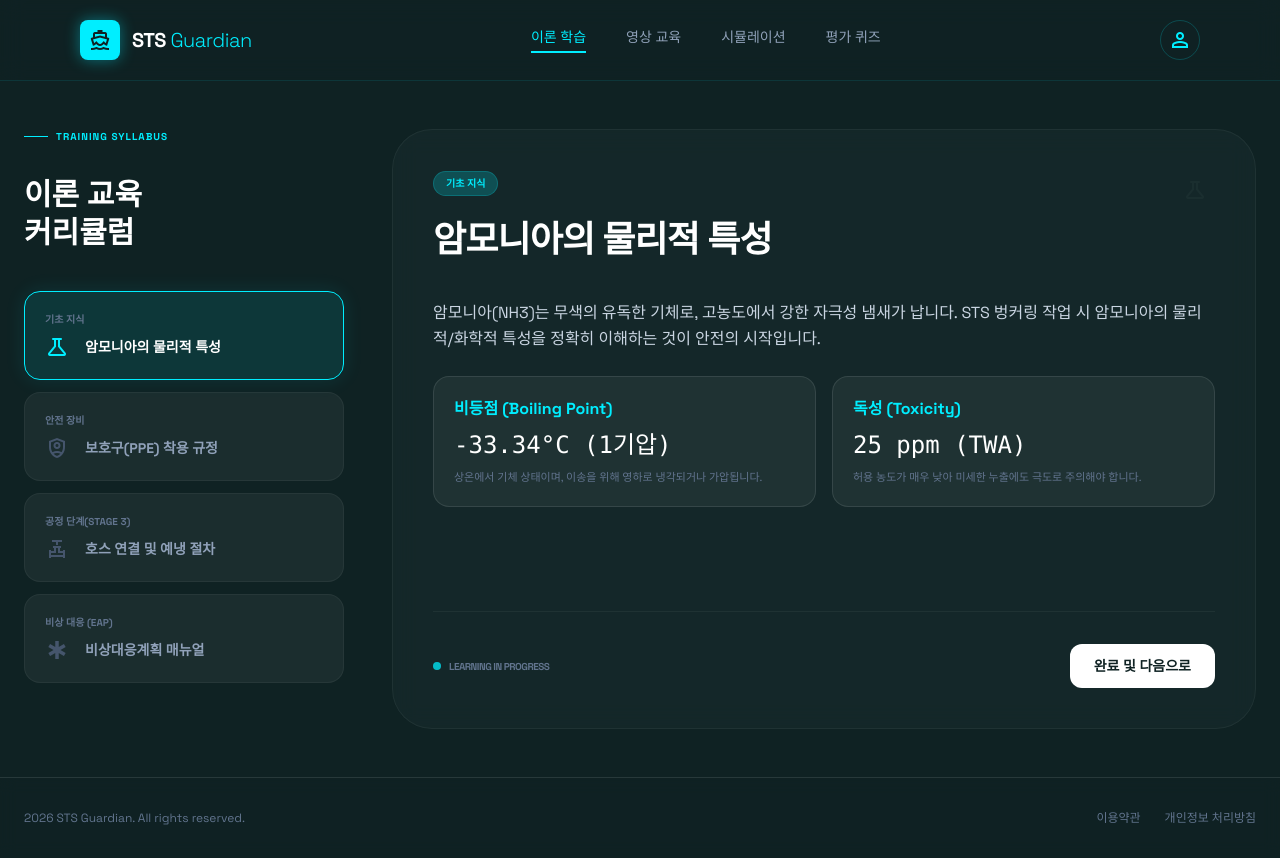
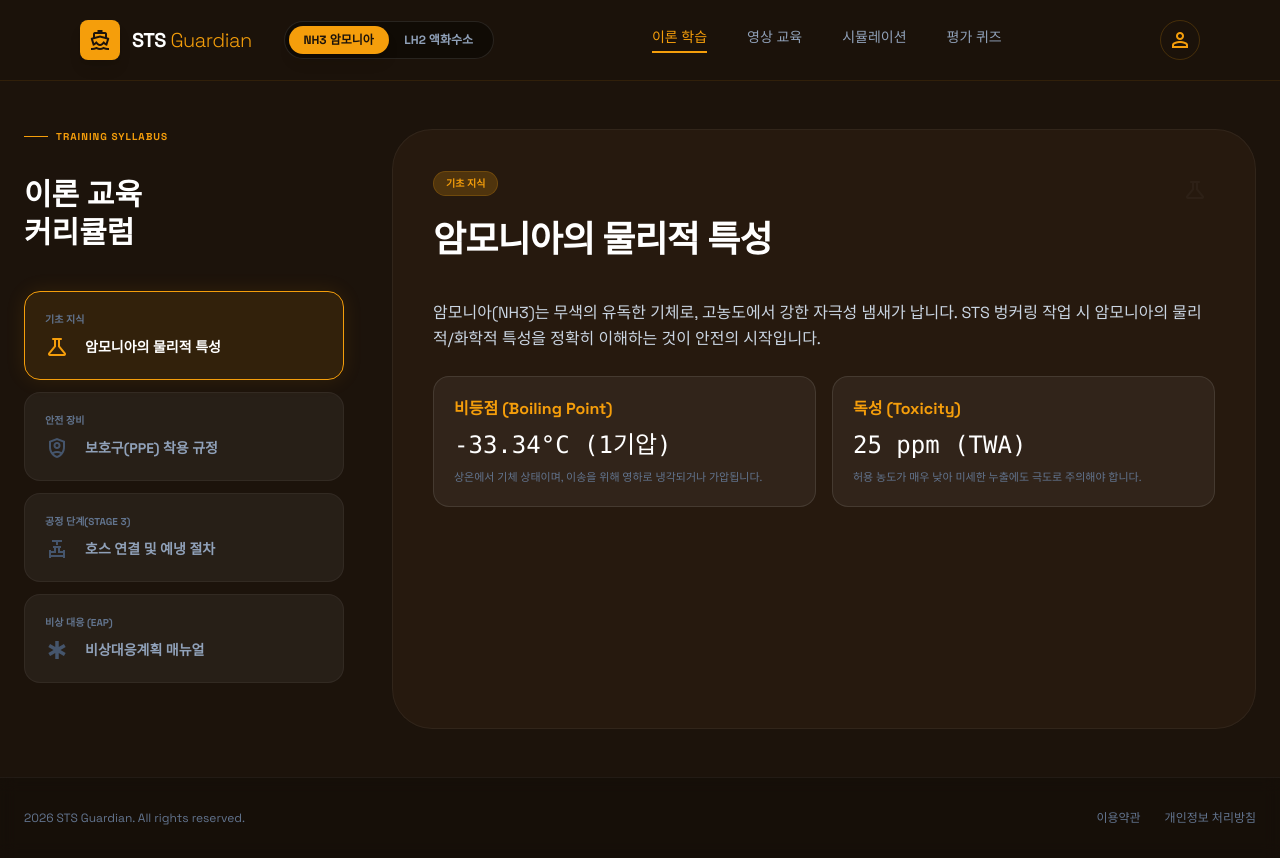
Before and after one commit to jaehyeok-99/STS-Guardian, a React (Vite) app: page / in a window 1280 px wide. Both pictures are taken after a click on the link "이론 학습". Built offline with nearby package versions, Linux system fonts and the light colour scheme.

Commit message:
feat(lh2): implement dynamic LH2 placeholders and UI refinements

```diff
--- a/src/App.jsx
+++ b/src/App.jsx
@@ -1,4 +1,4 @@
-import { useState } from 'react'
+import { useState, useEffect } from 'react'
 import { motion, AnimatePresence } from 'framer-motion'
 import Header from './components/Header'
 import Home from './pages/Home'
@@ -9,21 +9,26 @@ import Quiz from './pages/Quiz'
 
 function App() {
   const [currentPage, setCurrentPage] = useState('home')
+  const [fuelType, setFuelType] = useState('NH3')
+
+  useEffect(() => {
+    document.documentElement.setAttribute('data-theme', fuelType.toLowerCase());
+  }, [fuelType]);
 
   const renderPage = () => {
     switch (currentPage) {
       case 'home':
-        return <Home setCurrentPage={setCurrentPage} />
+        return <Home setCurrentPage={setCurrentPage} fuelType={fuelType} />
       case 'theory':
-        return <Theory />
+        return <Theory fuelType={fuelType} />
       case 'video':
-        return <Video />
+        return <Video fuelType={fuelType} />
       case 'simulation':
-        return <Simulation />
+        return <Simulation fuelType={fuelType} />
       case 'quiz':
-        return <Quiz />
+        return <Quiz fuelType={fuelType} />
       default:
-        return <Home setCurrentPage={setCurrentPage} />
+        return <Home setCurrentPage={setCurrentPage} fuelType={fuelType} />
     }
   }
 
@@ -34,13 +39,13 @@ function App() {
   }
 
   return (
-    <div className="flex flex-col min-h-screen bg-background-dark text-slate-100 font-display overflow-x-hidden">
-      <Header currentPage={currentPage} setCurrentPage={setCurrentPage} />
+    <div className="flex flex-col min-h-screen bg-background-dark text-slate-100 font-display overflow-x-hidden transition-colors duration-500">
+      <Header currentPage={currentPage} setCurrentPage={setCurrentPage} fuelType={fuelType} setFuelType={setFuelType} />
 
       <main className="flex-grow">
         <AnimatePresence mode="wait">
           <motion.div
-            key={currentPage}
+            key={`${currentPage}-${fuelType}`}
             initial="initial"
             animate="animate"
             exit="exit"
@@ -52,12 +57,12 @@ function App() {
         </AnimatePresence>
       </main>
 
-      <footer className="bg-background-dark/80 backdrop-blur-sm border-t border-border-dark py-8 px-6 mt-auto">
+      <footer className="bg-black/20 backdrop-blur-sm border-t border-white/5 py-8 px-6 mt-auto">
         <div className="max-w-7xl mx-auto flex flex-col md:flex-row justify-between items-center gap-4 text-slate-500 text-xs text-center md:text-left">
           <p>2026 STS Guardian. All rights reserved.</p>
           <div className="flex gap-6">
-            <a href="#" className="hover:text-primary transition-colors">이용약관</a>
-            <a href="#" className="hover:text-primary transition-colors">개인정보 처리방침</a>
+            <a href="#" className="transition-colors hover:text-primary">이용약관</a>
+            <a href="#" className="transition-colors hover:text-primary">개인정보 처리방침</a>
           </div>
         </div>
       </footer>
--- a/src/components/Header.jsx
+++ b/src/components/Header.jsx
@@ -1,6 +1,6 @@
 import { useState } from 'react';
 
-function Header({ currentPage, setCurrentPage }) {
+function Header({ currentPage, setCurrentPage, fuelType, setFuelType }) {
     const [isMobileMenuOpen, setIsMobileMenuOpen] = useState(false);
 
     const handleNavClick = (page) => {
@@ -9,19 +9,42 @@ function Header({ currentPage, setCurrentPage }) {
     };
 
     return (
-        <header className="sticky top-0 z-50 w-full border-b border-primary/10 bg-background-dark/80 backdrop-blur-md">
+        <header className="sticky top-0 z-50 w-full border-b transition-colors duration-500 bg-background-dark/80 backdrop-blur-md border-primary/10">
             <div className="max-w-7xl mx-auto px-6 lg:px-20 h-20 flex items-center justify-between">
+                <div className="flex items-center gap-8">
                     {/* Logo */}
                     <div
                         className="flex items-center gap-3 cursor-pointer group"
                         onClick={() => setCurrentPage('home')}
                     >
-                    <div className="w-10 h-10 bg-primary flex items-center justify-center rounded-lg shadow-[0_0_15px_rgba(0,238,255,0.4)] group-hover:scale-110 transition-transform">
+                        <div className="w-10 h-10 flex items-center justify-center rounded-lg shadow-lg group-hover:scale-110 transition-all duration-300 bg-primary shadow-[0_0_15px_var(--glow-color)]">
                             <span className="material-symbols-outlined text-background-dark font-bold">directions_boat</span>
                         </div>
-                    <h1 className="text-xl font-bold tracking-tight text-white">
-                        STS <span className="text-primary font-light">Guardian</span>
+                        <h1 className="text-xl font-bold tracking-tight text-white hidden sm:block">
+                            STS <span className="font-light transition-colors text-primary">Guardian</span>
                         </h1>
+                    </div>
+
+                    {/* Fuel Toggle Switch */}
+                    <div className="flex bg-black/40 border border-white/10 p-1 rounded-full items-center relative">
+                        <button
+                            onClick={() => setFuelType('NH3')}
+                            className={`px-3 py-1.5 rounded-full text-[11px] sm:text-xs font-bold transition-all z-10 w-[80px] sm:w-[100px] text-center ${fuelType === 'NH3' ? 'text-background-dark' : 'text-slate-400 hover:text-white'}`}
+                        >
+                            NH3 암모니아
+                        </button>
+                        <button
+                            onClick={() => setFuelType('LH2')}
+                            className={`px-3 py-1.5 rounded-full text-[11px] sm:text-xs font-bold transition-all z-10 w-[80px] sm:w-[100px] text-center ${fuelType === 'LH2' ? 'text-background-dark' : 'text-slate-400 hover:text-white'}`}
+                        >
+                            LH2 액화수소
+                        </button>
+
+                        {/* Sliding Background */}
+                        <div
+                            className={`absolute top-1 bottom-1 w-[80px] sm:w-[100px] rounded-full transition-all duration-300 shadow-lg bg-primary shadow-[0_0_15px_var(--glow-color)] ${fuelType === 'LH2' ? 'left-[84px] sm:left-[104px]' : 'left-1'}`}
+                        />
+                    </div>
                 </div>
 
                 {/* Navigation (Desktop) */}
--- a/src/index.css
+++ b/src/index.css
@@ -1,13 +1,13 @@
 @import "tailwindcss";
 
 @theme {
-  --color-primary: #00eeff;
-  --color-secondary: #0077ff;
+  --color-primary: var(--app-primary);
+  --color-secondary: var(--app-secondary);
   --color-background-light: #f5f8f8;
-  --color-background-dark: #0f2223;
-  --color-surface-dark: #162e30;
-  --color-border-dark: #27393a;
-  --color-card-bg: #162a2b;
+  --color-background-dark: var(--app-bg-dark);
+  --color-surface-dark: var(--app-surface-dark);
+  --color-border-dark: var(--app-border-dark);
+  --color-card-bg: var(--app-card-bg);
 
   --font-display: "Space Grotesk", "Noto Sans KR", sans-serif;
 
@@ -16,43 +16,76 @@
   --radius-xl: 0.75rem;
 }
 
+:root {
+  /* NH3 (Ammonia - 황토색/Amber 테마 - DEFAULT) */
+  --app-primary: #f59e0b;
+  --app-secondary: #d97706;
+  --app-bg-dark: #1c130b;
+  --app-surface-dark: #26190e;
+  --app-border-dark: #3a2512;
+  --app-card-bg: #21160d;
+
+  --glow-color: rgba(245, 158, 11, 0.4);
+  --glow-color-hover: rgba(245, 158, 11, 0.6);
+  --glow-color-light: rgba(245, 158, 11, 0.2);
+  --glow-color-super-light: rgba(245, 158, 11, 0.1);
+  --bg-gradient-color: rgba(245, 158, 11, 0.05);
+}
+
+[data-theme="lh2"] {
+  /* LH2 (Liquid Hydrogen - 청록색/Cyan 테마) */
+  --app-primary: #00eeff;
+  --app-secondary: #0077ff;
+  --app-bg-dark: #0f2223;
+  --app-surface-dark: #162e30;
+  --app-border-dark: #27393a;
+  --app-card-bg: #162a2b;
+
+  --glow-color: rgba(0, 238, 255, 0.4);
+  --glow-color-hover: rgba(0, 238, 255, 0.6);
+  --glow-color-light: rgba(0, 238, 255, 0.2);
+  --glow-color-super-light: rgba(0, 238, 255, 0.1);
+  --bg-gradient-color: rgba(0, 238, 255, 0.05);
+}
+
 @layer base {
   body {
     @apply bg-background-light dark:bg-background-dark font-display text-slate-900 dark:text-slate-100 min-h-screen selection:bg-primary/30;
-    background-image: radial-gradient(circle at 20% 20%, rgba(0, 238, 255, 0.05) 0%, transparent 40%), radial-gradient(circle at 80% 80%, rgba(0, 238, 255, 0.05) 0%, transparent 40%);
+    transition: background-color 0.5s ease;
+    background-image: radial-gradient(circle at 20% 20%, var(--bg-gradient-color) 0%, transparent 40%), radial-gradient(circle at 80% 80%, var(--bg-gradient-color) 0%, transparent 40%);
   }
 }
 
 @layer components {
   .hud-line {
-    background: linear-gradient(90deg, transparent 0%, #00eeff 50%, transparent 100%);
+    background: linear-gradient(90deg, transparent 0%, var(--app-primary) 50%, transparent 100%);
     height: 1px;
     width: 100%;
     opacity: 0.3;
   }
 
   .glass-panel {
-    background: rgba(22, 42, 43, 0.8);
+    background-color: var(--app-surface-dark);
     backdrop-filter: blur(12px);
-    border: 1px solid rgba(0, 238, 255, 0.1);
+    border: 1px solid var(--glow-color-super-light);
   }
 
   .neon-glow {
-    box-shadow: 0 0 15px rgba(0, 238, 255, 0.4);
+    box-shadow: 0 0 15px var(--glow-color);
     @apply transition-all;
   }
 
   .neon-glow:hover {
-    box-shadow: 0 0 25px rgba(0, 238, 255, 0.6);
+    box-shadow: 0 0 25px var(--glow-color-hover);
   }
 
   .card-glow:hover {
-    box-shadow: 0 0 20px rgba(0, 238, 255, 0.2);
-    border-color: #0ef;
+    box-shadow: 0 0 20px var(--glow-color-light);
+    border-color: var(--app-primary);
   }
 
   .bg-piping {
-    background-image: linear-gradient(rgba(15, 34, 35, 0.95), rgba(15, 34, 35, 0.95)), url(https://lh3.googleusercontent.com/aida-public/AB6AXuAl1OxKsISvyn_4sj4W669TzDXZFVtuHniRh2BprFmWZrlcdyz_KgMfFyYsLAEpAQQrRmWxYmPN7vcQIa2nPHJgdsSn1DRz03cxM0VOUU75A0iJ97IwRn9hjFJx7P_NiIkGUHyix0VIGuBL1cpmJdo3AT5nAwyCYgNmCji7S0wJoAwgm4l96l857Ul-nolx7P-mFKjw8XDmNnLhIsmqJOgiNzNNiQ98LQEyN2ObW3BKLdLHernKFsaSlycMdci9QpQahrwGsissgBU);
+    background-image: linear-gradient(rgba(28, 19, 11, 0.95), rgba(28, 19, 11, 0.95)), url(https://lh3.googleusercontent.com/aida-public/AB6AXuAl1OxKsISvyn_4sj4W669TzDXZFVtuHniRh2BprFmWZrlcdyz_KgMfFyYsLAEpAQQrRmWxYmPN7vcQIa2nPHJgdsSn1DRz03cxM0VOUU75A0iJ97IwRn9hjFJx7P_NiIkGUHyix0VIGuBL1cpmJdo3AT5nAwyCYgNmCji7S0wJoAwgm4l96l857Ul-nolx7P-mFKjw8XDmNnLhIsmqJOgiNzNNiQ98LQEyN2ObW3BKLdLHernKFsaSlycMdci9QpQahrwGsissgBU);
     background-size: cover;
     background-attachment: fixed;
   }
--- a/src/pages/Home.jsx
+++ b/src/pages/Home.jsx
@@ -1,6 +1,6 @@
 import { motion } from 'framer-motion';
 
-const Home = ({ setCurrentPage }) => {
+const Home = ({ setCurrentPage, fuelType = 'NH3' }) => {
     const scrollToModules = () => {
         const el = document.getElementById('modules');
         el?.scrollIntoView({ behavior: 'smooth' });
@@ -27,7 +27,7 @@ const Home = ({ setCurrentPage }) => {
 
                         <h1 className="text-6xl lg:text-8xl font-black leading-tight mb-8 text-white tracking-tighter">
                             미래 에너지를 위한<br />
-                            <span className="text-primary drop-shadow-[0_0_15px_rgba(0,238,255,0.3)]">안전의 표준</span>
+                            <span className="text-primary drop-shadow-[0_0_15px_var(--glow-color-light)]">안전의 표준</span>
                         </h1>
 
                         <p className="text-xl lg:text-2xl text-slate-400 mb-14 max-w-3xl leading-relaxed">
--- a/src/pages/Theory.jsx
+++ b/src/pages/Theory.jsx
@@ -147,8 +147,7 @@ const EAPContent = () => {
                         <button
                             key={acc.id}
                             onClick={() => setSelectedA(acc.id)}
-                            className={`flex whitespace-nowrap items-center gap-2 px-5 py-3 rounded-full border text-sm transition-all ${
-                                selectedA === acc.id ? 'bg-primary text-background-dark font-bold border-primary shadow-[0_0_15px_rgba(0,238,255,0.3)]' : 'bg-white/5 border-white/10 text-slate-400 hover:bg-white/10 hover:text-white'
+                            className={`flex whitespace-nowrap items-center gap-2 px-5 py-3 rounded-full border text-sm transition-all ${selectedA === acc.id ? 'bg-primary text-background-dark font-bold border-primary shadow-[0_0_15px_var(--glow-color-light)]' : 'bg-white/5 border-white/10 text-slate-400 hover:bg-white/10 hover:text-white'
                                 }`}
                         >
                             <span className="font-mono text-xs opacity-70">{acc.id}</span>
@@ -170,9 +169,9 @@ const EAPContent = () => {
                             initial={false}
                             animate={{ opacity: selectedA ? 1 : 0.5, y: selectedA ? 0 : 5 }}
                             transition={{ delay: selectedA ? idx * 0.1 : 0 }}
-                                className={`p-5 rounded-xl border flex flex-col items-start gap-4 transition-all duration-300 ${selectedA ? 'bg-white/5 border-primary/30 hover:border-primary text-white shadow-[0_0_15px_rgba(0,238,255,0.05)]' : 'bg-white/5 border-white/10 text-slate-400'}`}
+                            className={`p-5 rounded-xl border flex flex-col items-start gap-4 transition-all duration-300 ${selectedA ? 'bg-white/5 border-primary/30 hover:border-primary text-white shadow-[0_0_15px_var(--bg-gradient-color)]' : 'bg-white/5 border-white/10 text-slate-400'}`}
                         >
-                                <div className={`w-10 h-10 rounded-full flex-shrink-0 flex items-center justify-center font-bold text-sm transition-colors ${selectedA ? 'bg-primary text-background-dark shadow-[0_0_10px_rgba(0,238,255,0.4)]' : 'bg-white/10'}`}>
+                            <div className={`w-10 h-10 rounded-full flex-shrink-0 flex items-center justify-center font-bold text-sm transition-colors ${selectedA ? 'bg-primary text-background-dark shadow-[0_0_10px_var(--glow-color)]' : 'bg-white/10'}`}>
                                 {idx + 1}
                             </div>
                             <div className="w-full">
@@ -213,7 +212,7 @@ const EAPContent = () => {
     );
 };
 
-const THEORY_TOPICS = [
+const NH3_TOPICS = [
     {
         id: 'intro',
         category: '기초 지식',
@@ -298,9 +297,81 @@ const THEORY_TOPICS = [
     }
 ];
 
-const Theory = () => {
-    const [selectedTopicId, setSelectedTopicId] = useState(THEORY_TOPICS[0].id);
-    const selectedTopic = THEORY_TOPICS.find(t => t.id === selectedTopicId);
+const LH2_TOPICS = [
+    {
+        id: 'lh2-intro',
+        category: '기초 지식',
+        title: '액화수소의 물리적 특성',
+        icon: 'science',
+        content: (
+            <div className="space-y-6">
+                <p className="text-slate-300 leading-relaxed">
+                    액화수소(LH2)는 무색, 무취의 극저온 액체로 가장 가벼운 원소입니다. 매우 넓은 연소 범위와 극도로 낮은 빙점 때문에 암모니아와는 전혀 다른 안전 관리와 특수 설비가 필요합니다.
+                </p>
+                <div className="grid grid-cols-1 md:grid-cols-2 gap-4 mt-6">
+                    <div className="bg-white/5 border border-white/10 p-5 rounded-2xl">
+                        <h4 className="text-primary font-bold mb-2">비등점 (Boiling Point)</h4>
+                        <div className="text-2xl font-mono text-white">-252.8°C (1기압)</div>
+                        <p className="text-[11px] text-slate-500 mt-2">절대영도에 가까운 극저온 상태를 유지해야 하므로, 배관의 열수축 및 즉각적인 중증 동상 위험이 큽니다.</p>
+                    </div>
+                    <div className="bg-white/5 border border-white/10 p-5 rounded-2xl">
+                        <h4 className="text-primary font-bold mb-2">연소 범위 (Flammability)</h4>
+                        <div className="text-2xl font-mono text-white">4.0% ~ 75.0%</div>
+                        <p className="text-[11px] text-slate-500 mt-2">공기 중 극미량의 정전기나 약한 스파크만으로도 쉽게 폭발할 수 있는 매우 넓고 위험한 연소 범위를 가집니다.</p>
+                    </div>
+                </div>
+            </div>
+        )
+    },
+    {
+        id: 'lh2-ppe',
+        category: '안전 장비',
+        title: '보호구(PPE) 및 방폭 장비',
+        icon: 'shield_person',
+        content: (
+            <div className="space-y-6">
+                <p className="text-slate-300 leading-relaxed">
+                    액화수소 작업 시 가장 핵심적인 보호 조치는 극저온 동상 방지와 정전기에 의한 점화 원천 차단입니다.
+                </p>
+                <ul className="space-y-4">
+                    <li className="flex gap-4 p-4 bg-white/5 rounded-xl border border-white/10">
+                        <span className="material-symbols-outlined text-primary">ac_unit</span>
+                        <div>
+                            <h4 className="font-bold text-white">극저온 전용 보호복</h4>
+                            <p className="text-xs text-slate-500 mt-1">-253°C의 액체 비산으로부터 피부를 완벽히 차단하는 다중 단열 보호 장갑 빛 안면 보호구.</p>
+                        </div>
+                    </li>
+                    <li className="flex gap-4 p-4 bg-white/5 rounded-xl border border-white/10">
+                        <span className="material-symbols-outlined text-primary">electrical_services</span>
+                        <div>
+                            <h4 className="font-bold text-white">제전 및 방폭 장구류</h4>
+                            <p className="text-xs text-slate-500 mt-1">정전기 방지용 안전화 착용 및 모든 휴대용 장비의 수소 대응 본질 방폭(Ex) 인증 필수.</p>
+                        </div>
+                    </li>
+                </ul>
+            </div>
+        )
+    },
+    {
+        id: 'lh2-empty',
+        category: '심화 과정',
+        title: '공정 및 비상대응계획',
+        icon: 'pending',
+        content: (
+            <div className="space-y-6">
+                <p className="text-slate-300 leading-relaxed font-bold">
+                    운영 공정 및 비상대응(EAP) 프로세스 등 심화 액화수소(LH2) 과정을 준비 중입니다.
+                </p>
+            </div>
+        )
+    }
+];
+
+const Theory = ({ fuelType = 'NH3' }) => {
+    const TOPICS = fuelType === 'LH2' ? LH2_TOPICS : NH3_TOPICS;
+
+    const [selectedTopicId, setSelectedTopicId] = useState(TOPICS[0].id);
+    const selectedTopic = TOPICS.find(t => t.id === selectedTopicId) || TOPICS[0];
 
     return (
         <div className="max-w-7xl mx-auto px-6 py-12 flex flex-col lg:flex-row gap-12">
@@ -313,12 +384,12 @@ const Theory = () => {
                 <h2 className="text-3xl font-black text-white mb-10 leading-tight">이론 교육<br />커리큘럼</h2>
 
                 <nav className="flex flex-col gap-3">
-                    {THEORY_TOPICS.map((topic) => (
+                    {TOPICS.map((topic) => (
                         <button
                             key={topic.id}
                             onClick={() => setSelectedTopicId(topic.id)}
                             className={`p-5 rounded-2xl border text-left transition-all duration-300 group ${selectedTopicId === topic.id
-                                ? 'bg-primary/10 border-primary shadow-[0_0_20px_rgba(0,238,255,0.1)]'
+                                ? 'bg-primary/10 border-primary shadow-[0_0_20px_var(--glow-color-super-light)]'
                                 : 'bg-white/5 border-white/5 hover:border-white/20 active:scale-95'
                                 }`}
                         >
@@ -369,16 +440,7 @@ const Theory = () => {
                             </div>
                         </div>
 
-                        {/* Bottom Actions */}
-                        <div className="mt-12 pt-8 border-t border-white/5 flex items-center justify-between">
-                            <div className="flex items-center gap-2">
-                                <span className="w-2 h-2 rounded-full bg-primary animate-pulse"></span>
-                                <span className="text-[10px] text-slate-500 font-bold uppercase tracking-tighter">Learning in progress</span>
-                            </div>
-                            <button className="bg-white text-background-dark px-6 py-3 rounded-xl font-bold text-sm hover:scale-105 active:scale-95 transition-all">
-                                완료 및 다음으로
-                            </button>
-                        </div>
+
                     </motion.div>
                 </AnimatePresence>
             </div>
--- a/tailwind.config.js
+++ b/tailwind.config.js
@@ -8,11 +8,11 @@ export default {
     theme: {
         extend: {
             colors: {
-                "primary": "#00eeff",
+                "primary": "rgb(var(--app-primary) / <alpha-value>)",
                 "background-light": "#f5f8f8",
-                "background-dark": "#0f2223",
-                "surface-dark": "#162e30",
-                "border-dark": "#27393a",
+                "background-dark": "rgb(var(--app-bg-dark) / <alpha-value>)",
+                "surface-dark": "rgb(var(--app-surface-dark) / <alpha-value>)",
+                "border-dark": "rgb(var(--app-border-dark) / <alpha-value>)",
             },
             fontFamily: {
                 "display": ["Space Grotesk", "sans-serif"]
```
Also changed, not shown: src/pages/Quiz.jsx (+13 -2 lines), src/pages/Simulation.jsx (+14 -3 lines), src/pages/Video.jsx (+13 -2 lines). Lines whose indentation alone changed are shown as unchanged.
